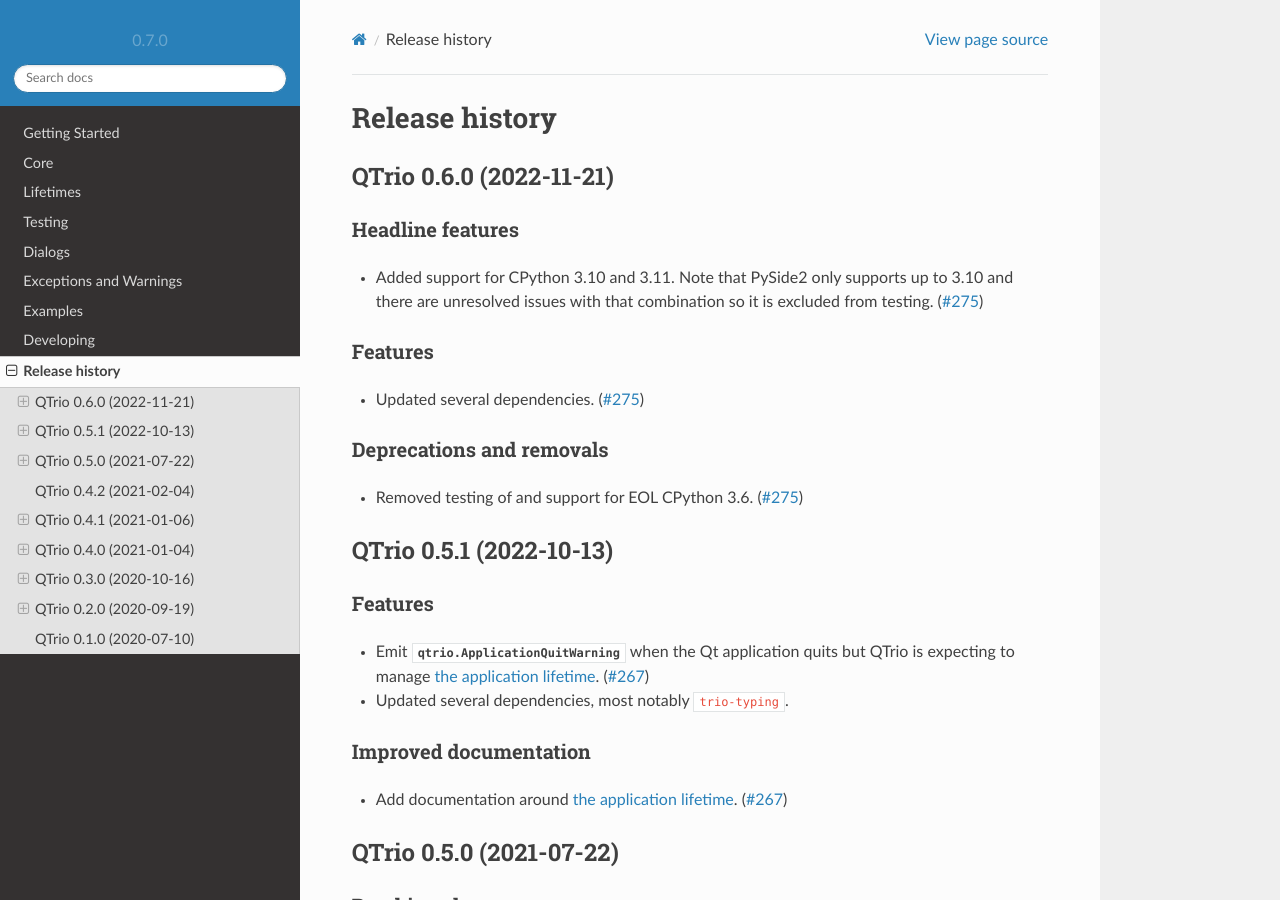
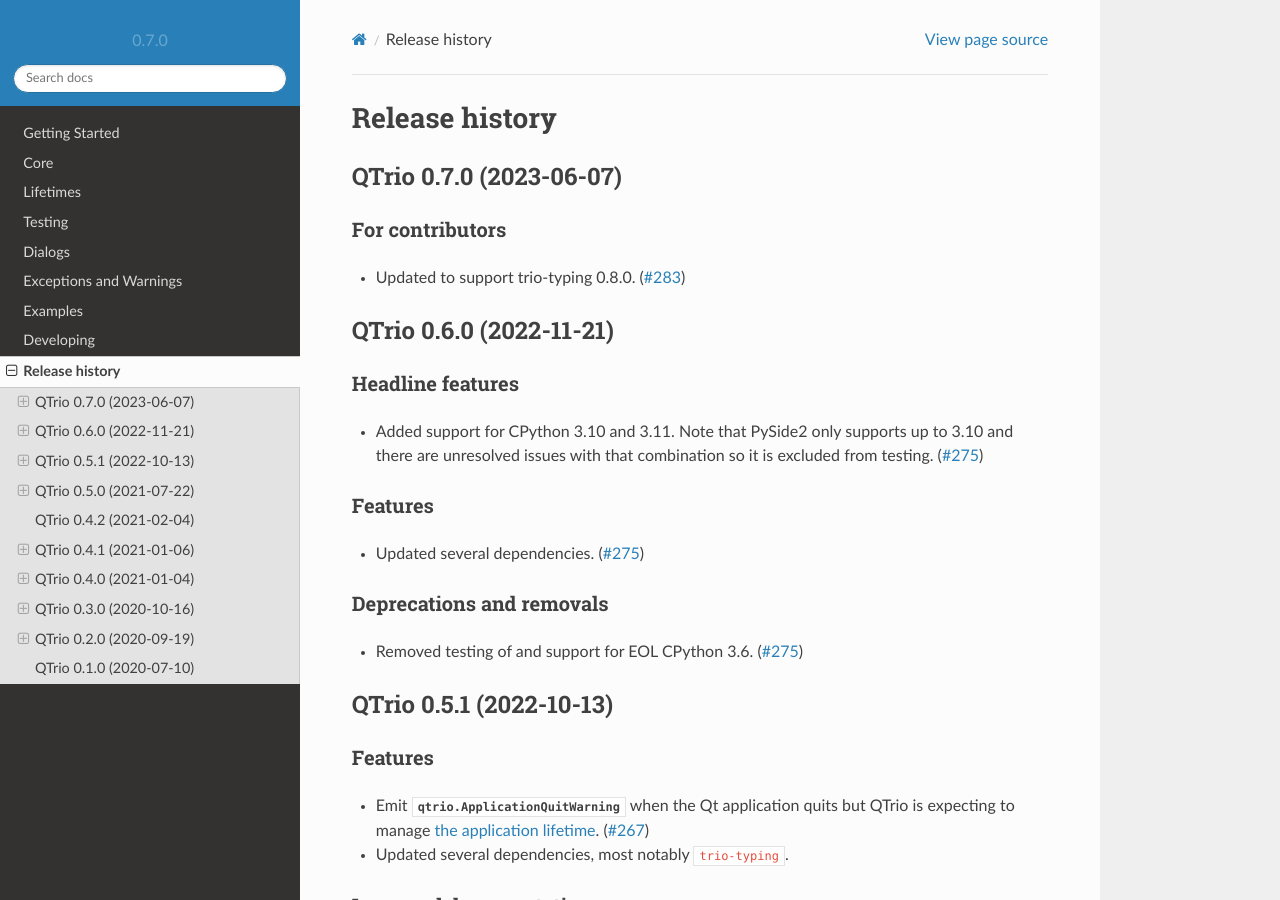
Before and after one commit to altendky/qtrio, a Sphinx documentation site: the page built from docs/source/history.rst, in a window 1280 px wide and 900 px high. Built offline with Sphinx 7.4.7 and the Read the Docs theme 2.0.0, drawn with Linux system fonts in a browser that asks for light colours.

Commit message:
build changelog

```diff
--- a/docs/source/history.rst
+++ b/docs/source/history.rst
@@ -4,6 +4,15 @@
 .. currentmodule:: qtrio
 
 .. towncrier release notes start
+
+QTrio 0.7.0 (2023-06-07)
+------------------------
+
+For contributors
+~~~~~~~~~~~~~~~~
+
+- Updated to support trio-typing 0.8.0. (`#283 <https://github.com/altendky/qtrio/issues/283>`__)
+
 
 QTrio 0.6.0 (2022-11-21)
 ------------------------
--- a/newsfragments/283.misc.rst
+++ /dev/null
@@ -1 +0,0 @@
-Updated to support trio-typing 0.8.0.
```
